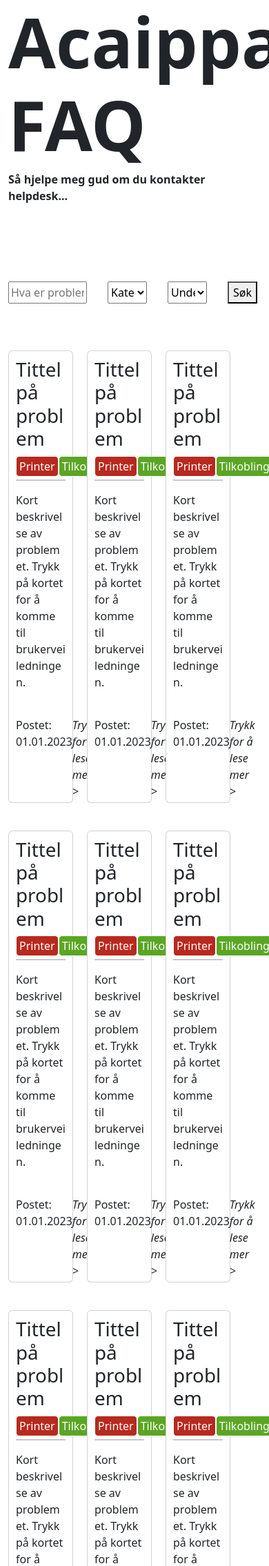
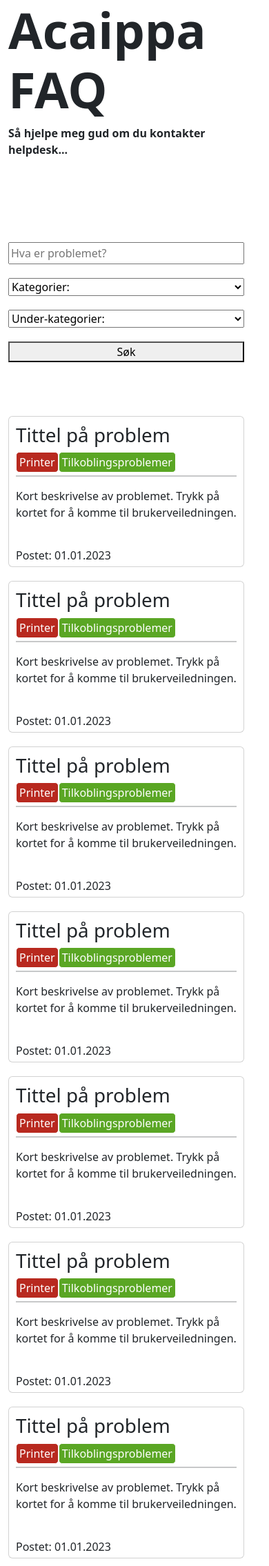
Before and after one commit to Acaippa/0-line-support, a Django app: page / in a window 390 px wide; the page is wider, and only the part inside the window is pictured. Shown: the top 2270 px of that part at 69% size. Run offline with Django 4.2, Linux system fonts and the light colour scheme.

Commit message:
[ADD] Added responsive design to all pages

```diff
--- a/static/styles.css
+++ b/static/styles.css
@@ -18,8 +18,9 @@
 }
 
 .filter-container > * {
-	margin: 0 30px 0 0;
+	margin: 0 20px 0 0;
 }
+
 
 .card-container {
 	display: flex;
@@ -28,7 +29,8 @@
 }
 
 .card {
-	margin: 20px 20px 20px 0;
+	margin-right: 20px;
+	margin-top: 20px;
 	padding: 10px;
 }
 
@@ -42,7 +44,7 @@
 }
 
 .card-detail-date {
-	text-align: right;
+	text-align: left;
 	margin-bottom: -10px;
 }
 
@@ -56,7 +58,7 @@ hr {
 }
 
 .ticket-form > * {
-	margin: 20px;
+	margin-bottom: 20px;
 }
 
 .ticket-content {
@@ -106,3 +108,25 @@ hr {
 	flex-direction: row;
 	justify-content: space-between;
 }
+
+
+@media (max-width: 576px){
+	.filter-container {
+		flex-direction: column;
+	}
+
+	.filter-container > * {
+		width: 100%;
+		margin-top: 10px;
+		margin-bottom: 10px;
+	}
+
+	.card {
+		margin: 0;
+		margin-top: 20px;
+	}
+
+	.main-title {
+		font-size: 72px;
+	}
+}
--- a/templates/card-detail.html
+++ b/templates/card-detail.html
@@ -1,9 +1,9 @@
 {% extends "main.html" %}
 
 {% block content %}
-<div class="container p-5"> <!-- TODO make container have different background from body -->
+<div class="container overflow-hidden"> <!-- TODO make container have different background from body -->
 	<h1 class="main-title">Tittel på problem</h1>
-	<p class="card-detail-desc">Kort beskrivelse av problemet. Trykk på kortet for å komme til brukerveiledningen.</p>
+	<p class="card-detail-desc">Kort beskrivelse av problemet. Trykk på kortet for å komme til brukerveiledningen.<p class="card-detail-date">Postet: 01.01.2023</p></p>
 	<div class="card-detail-top">
 		<div class="category-container">
 			<p class="category">
@@ -13,7 +13,6 @@
 				Tilkoblingsproblemer
 			</p>
 		</div>
-		<p class="card-detail-date">Postet: 01.01.2023</p>
 	</div>
 	<hr class="mt-1">
 	<div class="card-guide-container">
--- a/templates/index.html
+++ b/templates/index.html
@@ -2,7 +2,7 @@
 
 
 {% block content %}
-<div class="container">
+<div class="container overflow-hidden">
 	<div class="row">
 		<div class="col-12 mb-5">
 			<h1 class="main-title">	Acaippa FAQ </h1>
@@ -23,13 +23,13 @@
 				<button>Søk</button>
 			</div>
 			<div class="col-12 card-container mt-5">
-				{% for i in "awoidjoiawjdoiawjd" %}
-					<div class="card-margin col-4">
+				{% for i in "awoioiawjd" %}
+					<div class="card-margin col-12 col-md-6 col-lg-4">
 						<div class="card">
 							<h1 class="card-title col">
 								Tittel på problem
 							</h1>
-							<div class="card-top-container mb-1">
+							<div class="card-top-container overflow-hidden mb-1">
 								<div class="category-container">
 									<p class="category">
 										Printer
@@ -43,7 +43,7 @@
 							<p class="card-description">Kort beskrivelse av problemet. Trykk på kortet for å komme til brukerveiledningen.</p>
 							<div class="card-bottom">
 								<p class="card-date">Postet: 01.01.2023</p>
-								<p class="card-click-info">Trykk for å lese mer ></p>
+								<!-- <p class="card-click-info">Trykk for å lese mer ></p> -->
 							</div>
 						</div>
 					</div>
```
Also changed, not shown: templates/ticket.html (+4 -4 lines).
